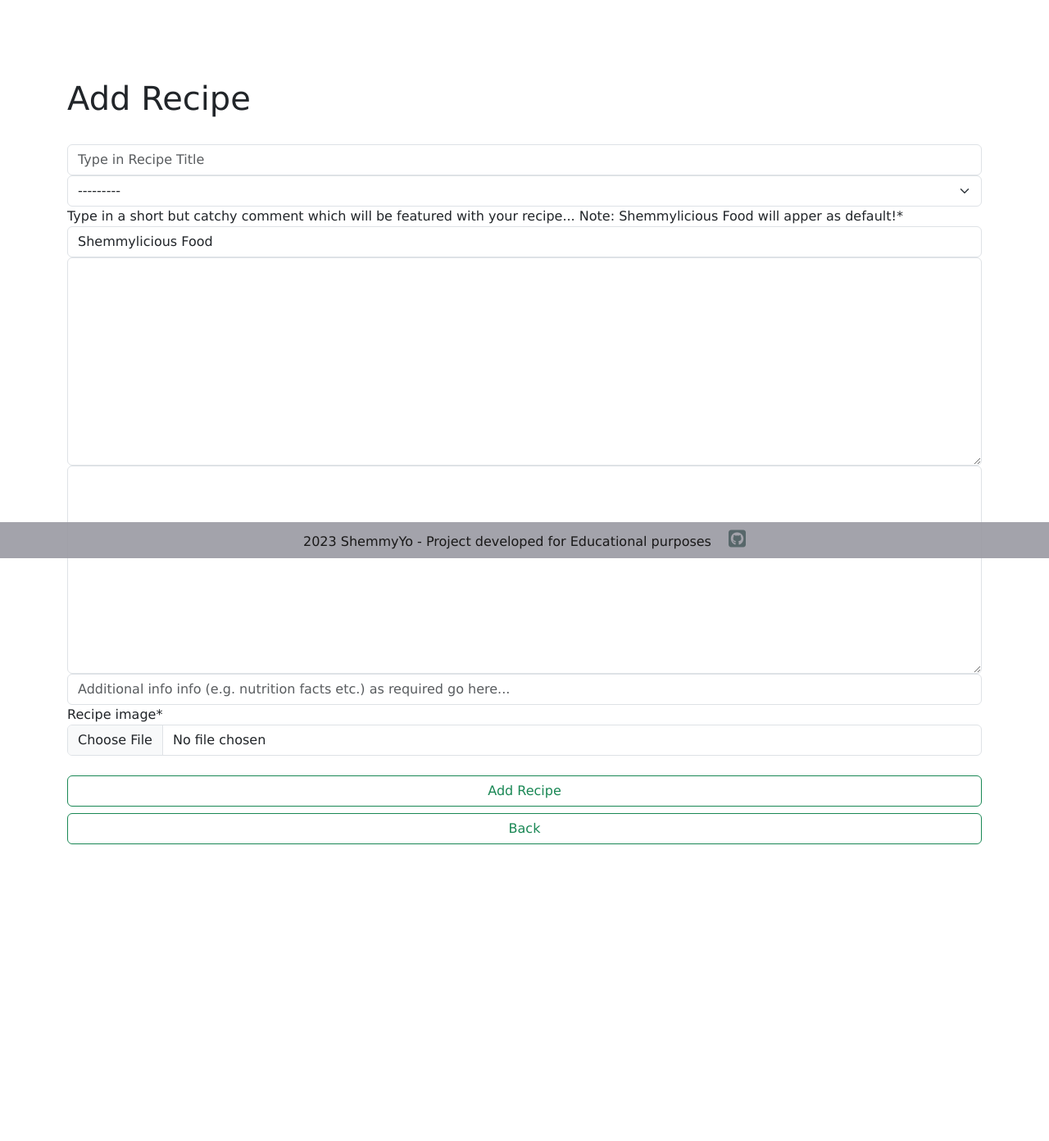
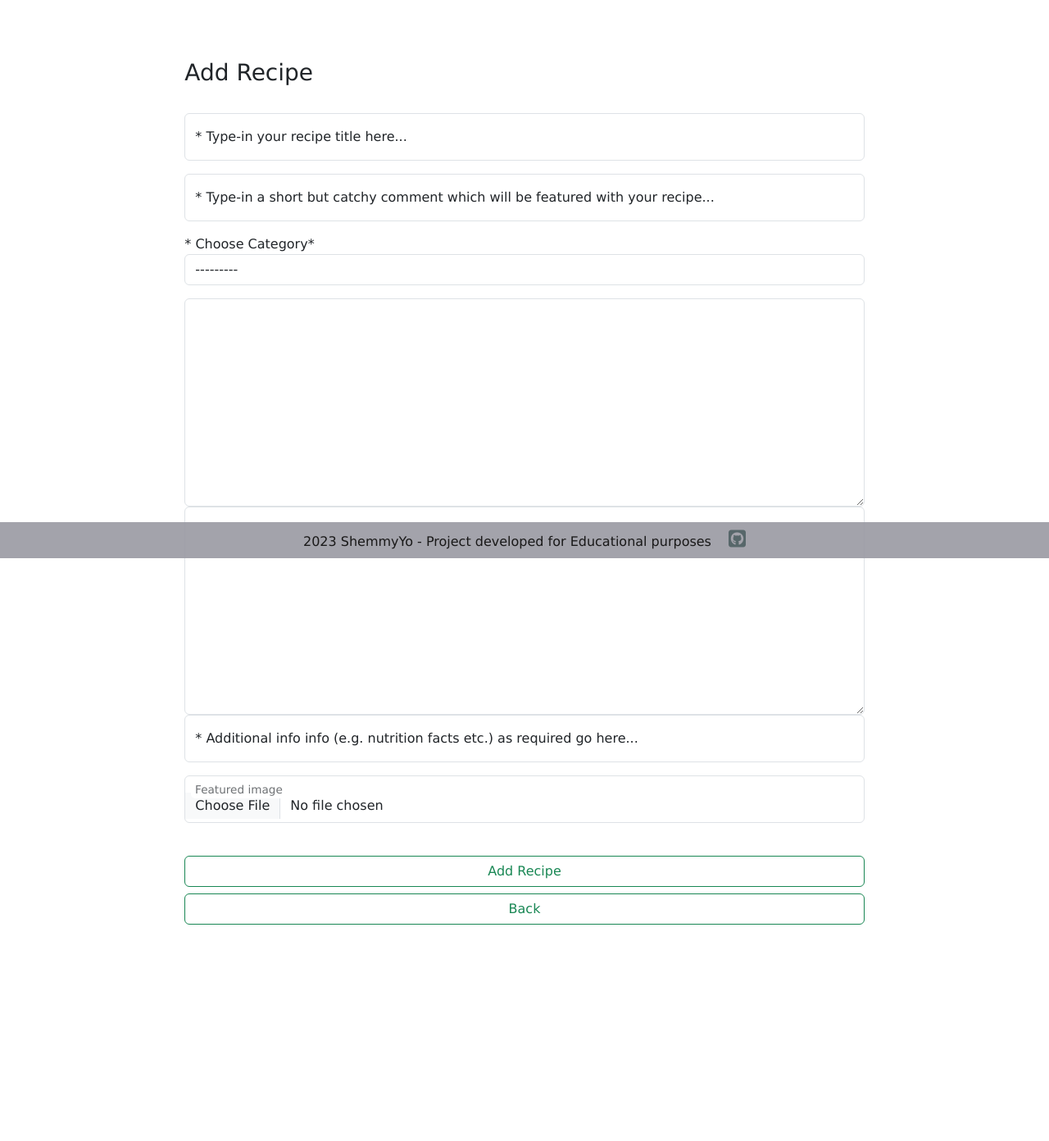
Before and after one commit to ShemmyYo/django-shemmylicious, a Django app: page /recipe_add/ in a window 1280 px wide. Shown: the part 119-1511 px from the top of the page at 82% size. Before the commit the page ends 1149 px from the top, so only its background shows below. Run offline with Django 3.2, Linux system fonts and the light colour scheme; the visitor is signed in with stand-in values (Sample User, id 1); data that the repository does not hold is empty; some libraries are stand-ins or nearby versions.

Commit message:
bootstraped add recipe page

```diff
--- a/blog/forms.py
+++ b/blog/forms.py
@@ -39,18 +39,18 @@ class AddRecipeForm(forms.ModelForm):
     class Meta:
         model = Recipe
         fields = [
-            'recipe_title',
+            # 'recipe_title',
             'category',
-            'featured_comment',
+            # 'featured_comment',
             'recipe_ingridients',
             'recipe_instructions',
-            'excerpt',
-            'featured_image',
+            # 'excerpt',
+            # 'featured_image',
         ]
 
         labels = {
             'recipe_title': '',
-            'category': '',
+            'category': ' * Choose Category',
             'featured_comment': 'Type in a short but catchy comment which will be featured with your recipe... Note: Shemmylicious Food will apper as default!',
             'recipe_ingridients': '',
             'recipe_instructions': '',
@@ -59,13 +59,13 @@ class AddRecipeForm(forms.ModelForm):
         }
         widgets = {
             'recipe_title': forms.TextInput(attrs={'class': 'form-control', 'placeholder': 'Type in Recipe Title'}),
-            'category': forms.Select(attrs={'class': 'form-select'}),
+            'category': forms.Select(attrs={'class': 'form-select-lg, mb-3'}),
             'featured_comment': forms.TextInput(attrs={'class': 'form-control'}),
-            'recipe_ingridients': SummernoteWidget(attrs={'summernote': {'width': '100%', 'height': '400px', 'placeholder': 'Type in ingridients here...'}}),
-            'recipe_instructions': SummernoteWidget(attrs={'summernote': {'width': '100%', 'height': '400px', 'placeholder': 'Provide instructions here...'}}),
+            'recipe_ingridients': SummernoteWidget(attrs={'summernote': {'width': '100%', 'height': '300px', 'placeholder': 'Type in ingridients here...'}}),
+            'recipe_instructions': SummernoteWidget(attrs={'summernote': {'width': '100%', 'height': '300px', 'placeholder': 'Provide instructions here...'}}),
             'excerpt': forms.TextInput(attrs={'class': 'form-control', 'placeholder': 'Additional info info (e.g. nutrition facts etc.) as required go here...' }),
             'author': forms.Select(attrs={'class': 'form-select'}),
-            'featured_image': forms.FileInput(attrs={'class': "form-control", 'type': "file"}),
+            'featured_image': forms.FileInput(attrs={'class': "form-control, mb-3", 'type': "file"}),
         }
 
 
--- a/templates/recipe_add.html
+++ b/templates/recipe_add.html
@@ -7,7 +7,7 @@
 
 {% if user.is_authenticated %}
 
-<div class="container">
+<div class="container col-10 offset-1 col-md-8 offset-md-2">
     <br>
         {% if submitted %}
         <center>
@@ -23,14 +23,34 @@
         {% else %}
         <br>
         <br>
-        <br>
-        <h1>Add Recipe</h1>
+        <h3>Add Recipe</h3>
         <br>
         <form action="" method="POST" enctype="multipart/form-data">
             {% csrf_token %}
-            {{ form.media }}
+
+            <div class="form-floating mb-3">
+                <input type="text" class="form-control textInput" name="recipe_title" id="id_recipe_title"
+                placeholder="Type in Recipe Title" required>
+                <label for="id_recipe_title">* Type-in your recipe title here...</label>
+            </div>
+            <div class="form-floating mb-3">
+                <input type="text" class="form-control textInput" name="featured_comment" id="id_featured_comment"
+                placeholder="Type-in a short but catchy comment which will be featured with your recipe..." required>
+                <label for="id_featured_comment">* Type-in a short but catchy comment which will be featured with your recipe...</label>
+            </div>
 
             {{ form | crispy }}
+
+            <div class="form-floating mb-3">
+                <input type="text" class="form-control textInput" name="excerpt" id="id_excerpt"
+                placeholder="Additional info info (e.g. nutrition facts etc.) as required go here...">
+                <label for="id_excerpt">* Additional info info (e.g. nutrition facts etc.) as required go here...</label>
+            </div>
+            <div class="form-floating mb-3">
+                <input type="file" class="form-control fileInput fileUpload form-control-file" name="featured_image"
+                id="id_featured_image" placeholder="Featured image">
+                <label for="id_featured_image">Featured image</label>
+            </div>
             <br>
             <center>
                 <div class="d-grid gap-2 col-12">
```
